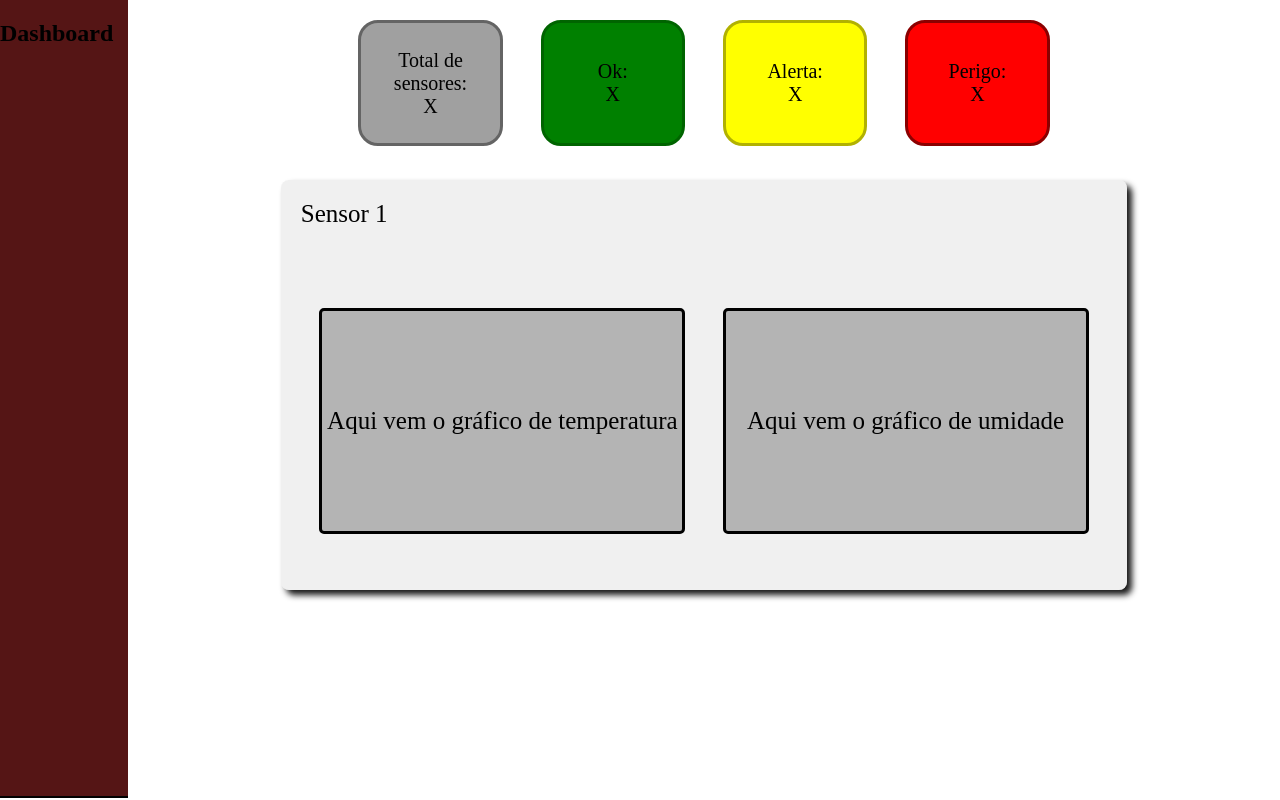
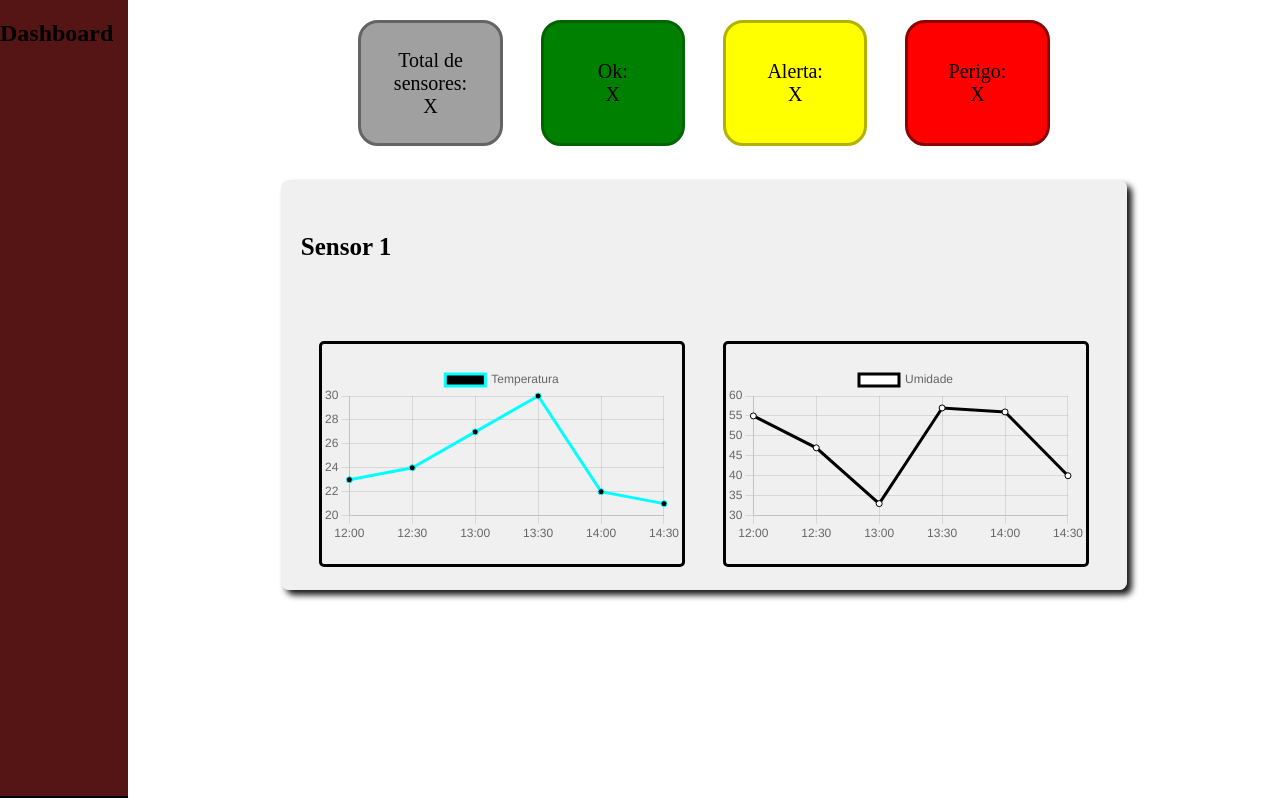
Before and after one commit to CacauFresh/Dashboard, a plain HTML site: page dashboard.html in a window 1280 px wide. Drawn offline with nearby package versions, Linux system fonts and the light colour scheme.

Commit message:
adição dos graficos da tela inicial

```diff
--- a/dashboard.html
+++ b/dashboard.html
@@ -1,12 +1,15 @@
 <!DOCTYPE html>
 <html lang="pt">
+
 <head>
     <meta charset="UTF-8">
     <meta http-equiv="X-UA-Compatible" content="IE=edge">
     <meta name="viewport" content="width=device-width, initial-scale=1.0">
     <link rel="stylesheet" href="style.css">
+    <script src="https://cdn.jsdelivr.net/npm/chart.js"></script>
     <title>CacauFresh | Dashboard</title>
 </head>
+
 <body>
     <!-- Header -->
     <div class="header-left">
@@ -20,13 +23,95 @@
             <div id="condicao_perigo" class="div_condicao">Perigo:<br>X</div>
         </div>
         <div class="card">
-            <h>Sensor 1</h>
+            <h4>Sensor 1</h4>
             <div class="graficos">
-            <div id="graficoCalor" class="grafico">Aqui vem o gráfico de temperatura</div>
-            <div id="graficoUmidade" class="grafico">Aqui vem o gráfico de umidade</div>
-        </div>
+                <div id="graficoCalor" class="grafico">
+                    <canvas id="myChart"></canvas>
+                </div>
+                <div id="graficoUmidade" class="grafico">
+                    <canvas id="myChart2"></canvas>
+                </div>
+            </div>
         </div>
     </div>
 
 </body>
+
 </html>
+
+
+<script>
+
+    function graf_temp() {
+
+        const labels = [
+            '12:00',
+            '12:30',
+            '13:00',
+            '13:30',
+            '14:00',
+            '14:30',
+        ];
+
+        const data = {
+            labels: labels,
+            datasets: [{
+                label: 'Temperatura',
+                backgroundColor: 'black',
+                borderColor: 'aqua',
+                data: [23, 24, 27, 30, 22, 21, 25],
+            }]
+        };
+
+        const config = {
+            type: 'line',
+            data: data,
+            options: {}
+        };
+
+        const myChart = new Chart(
+            document.getElementById('myChart'),
+            config
+        );
+
+    }
+
+
+    function graf_umi() {
+
+        const labels = [
+            '12:00',
+            '12:30',
+            '13:00',
+            '13:30',
+            '14:00',
+            '14:30',
+        ];
+
+        const data = {
+            labels: labels,
+            datasets: [{
+                label: 'Umidade',
+                backgroundColor: 'white',
+                borderColor: 'black',
+                data: [55, 47, 33, 57, 56, 40, 30],
+            }]
+        };
+
+        const config = {
+            type: 'line',
+            data: data,
+            options: {}
+        };
+
+        const myChart = new Chart(
+            document.getElementById('myChart2'),
+            config
+        );
+
+    }
+
+    setInterval(function () {
+        graf_temp(), graf_umi(), 3000
+    })
+</script>
--- a/style.css
+++ b/style.css
@@ -84,7 +84,6 @@ body{
 }
 .grafico{
     border: 3px solid black;
-    background-color: rgba(0, 0, 0, 0.25);
     height: 220px;
     width: 360px;
     display: flex;
```
